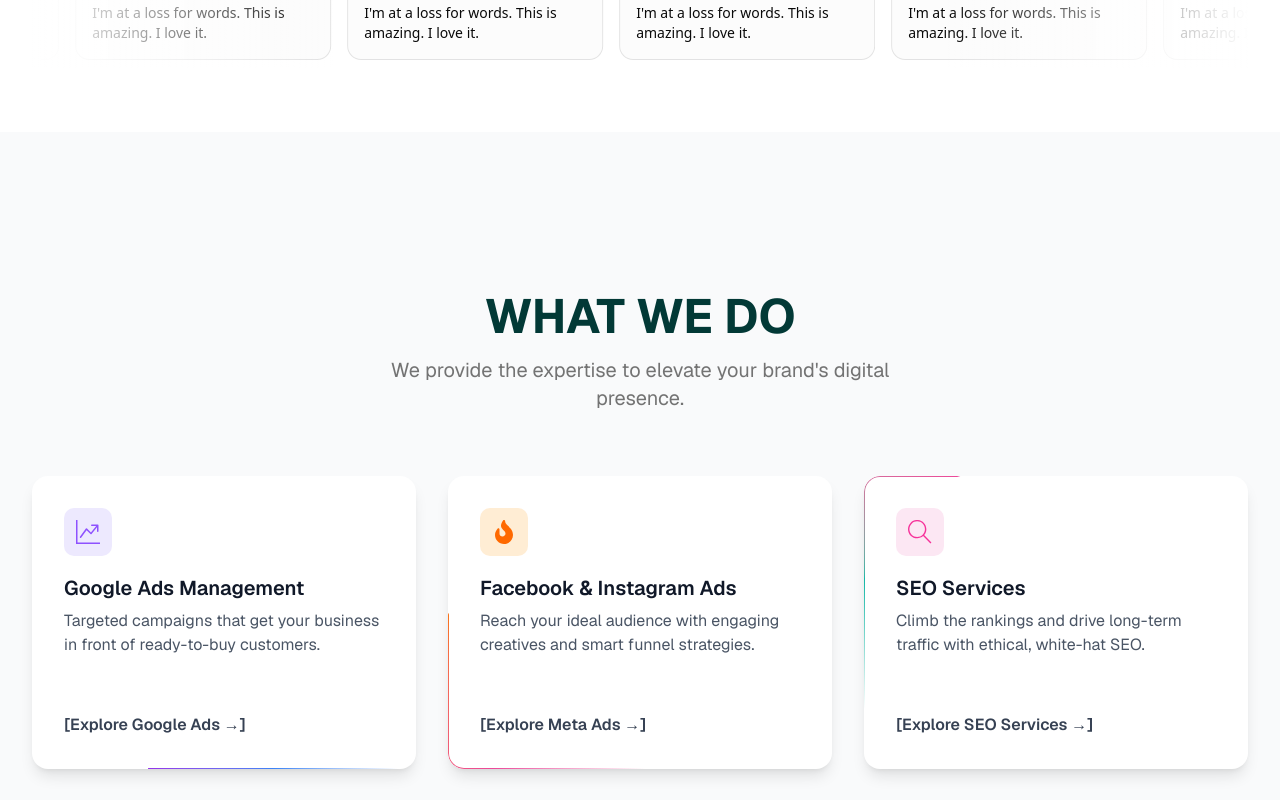
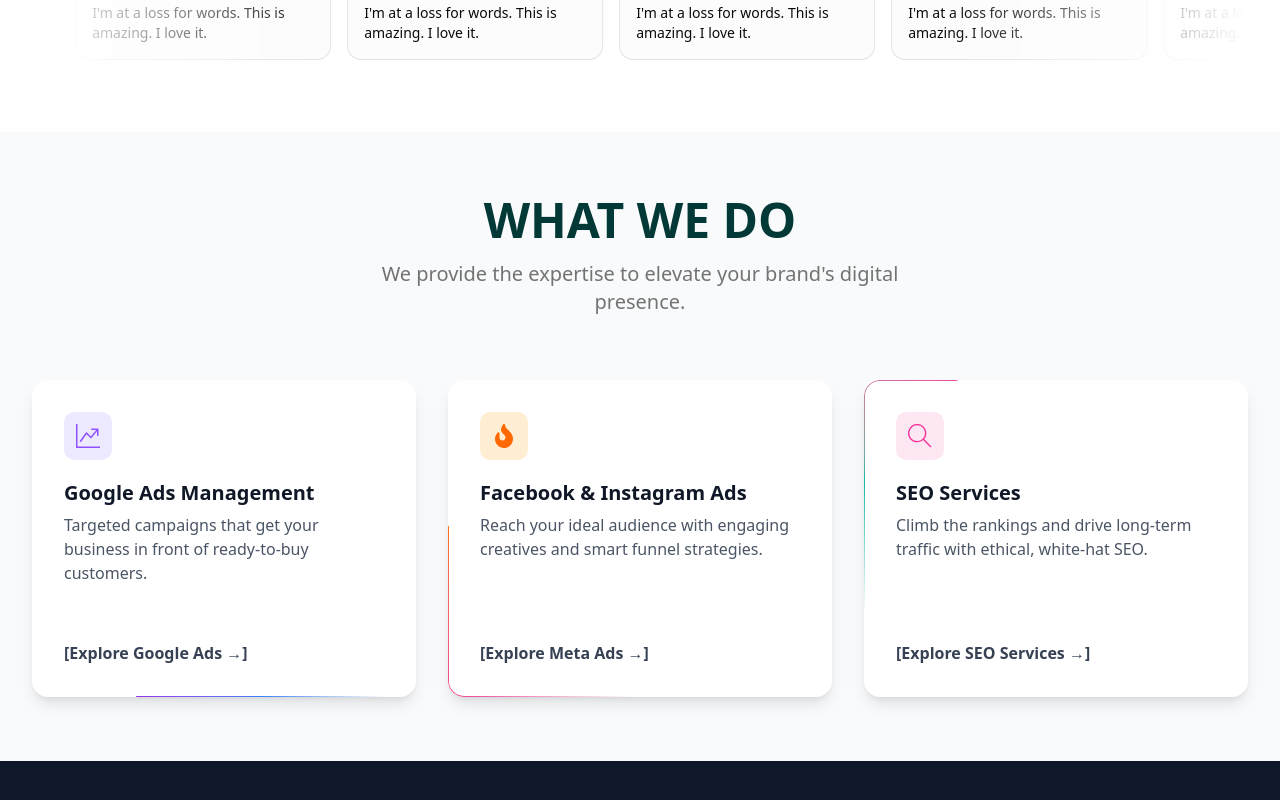
Before and after one commit to jamanhasan01/jubutix, a Next.js app: page / in a window 1280 px wide. Shown: the part 1280-2080 px from the top of the page. Built offline with nearby package versions, Linux system fonts and the light colour scheme.

Commit message:
i have changes some style in coresection

```diff
--- a/app/components/CoreServices.tsx
+++ b/app/components/CoreServices.tsx
@@ -61,7 +61,7 @@
 
 const CoreServices = () => {
   return (
-    <section className='font-sans py-16 sm:py-24 bg-gray-50'>
+    <section className='bg-gray-50'>
       <div className='container'>
         <Title
           title={'What We Do'}
--- a/app/components/TrustedbyBusiness.tsx
+++ b/app/components/TrustedbyBusiness.tsx
@@ -1,5 +1,3 @@
-
-
 import { MarqueeDemo } from './MarqueeDemo'
 import Title from './Title'
 
@@ -13,8 +11,7 @@
             'Certified by Google and Meta, Jubutix is trusted by 50+ businesses in Bangladesh and beyond..'
           }
         />
-      <MarqueeDemo/>
-
+        <MarqueeDemo />
       </div>
     </section>
   )
```
Lines whose indentation alone changed are shown as unchanged.
